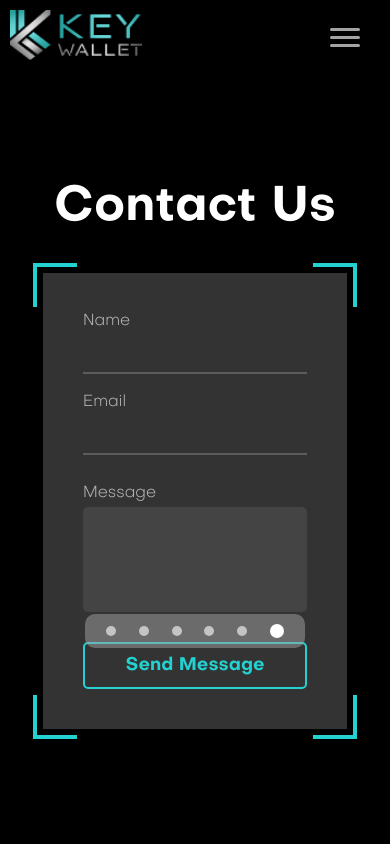
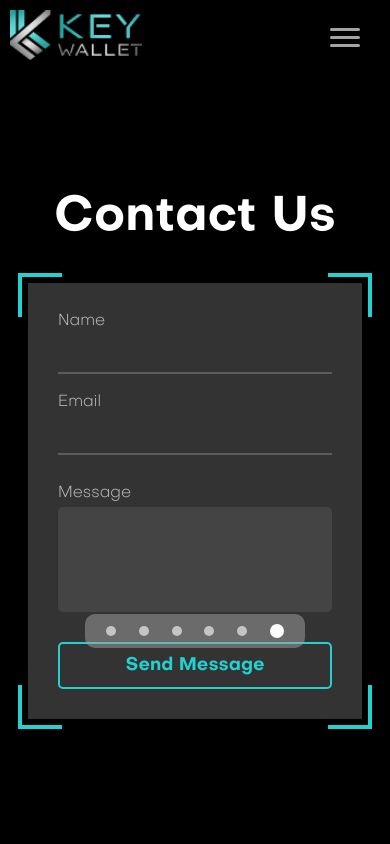
Before and after one commit to tinchomengo/key-wallet-react, a React (Create React App) app: page /contact in a window 390 px wide. Shown: the top 844 px of the page. Built offline with nearby package versions, Linux system fonts and the light colour scheme.

Commit message:
fix: Contactform

```diff
--- a/src/styles/Contact.css
+++ b/src/styles/Contact.css
@@ -174,8 +174,15 @@
     }
 
     .contact-form-container {
-      padding: 40px;
+      padding: 30px;
     }
+
+    input#name, input#email{
+
+        padding: 10px 30px;
+        font-family: "Objective-Medium";
+        transition: border-color 0.3s ease;
+      }
     .contact-main-wrapper {
       margin-top: -50px;
     }
```
